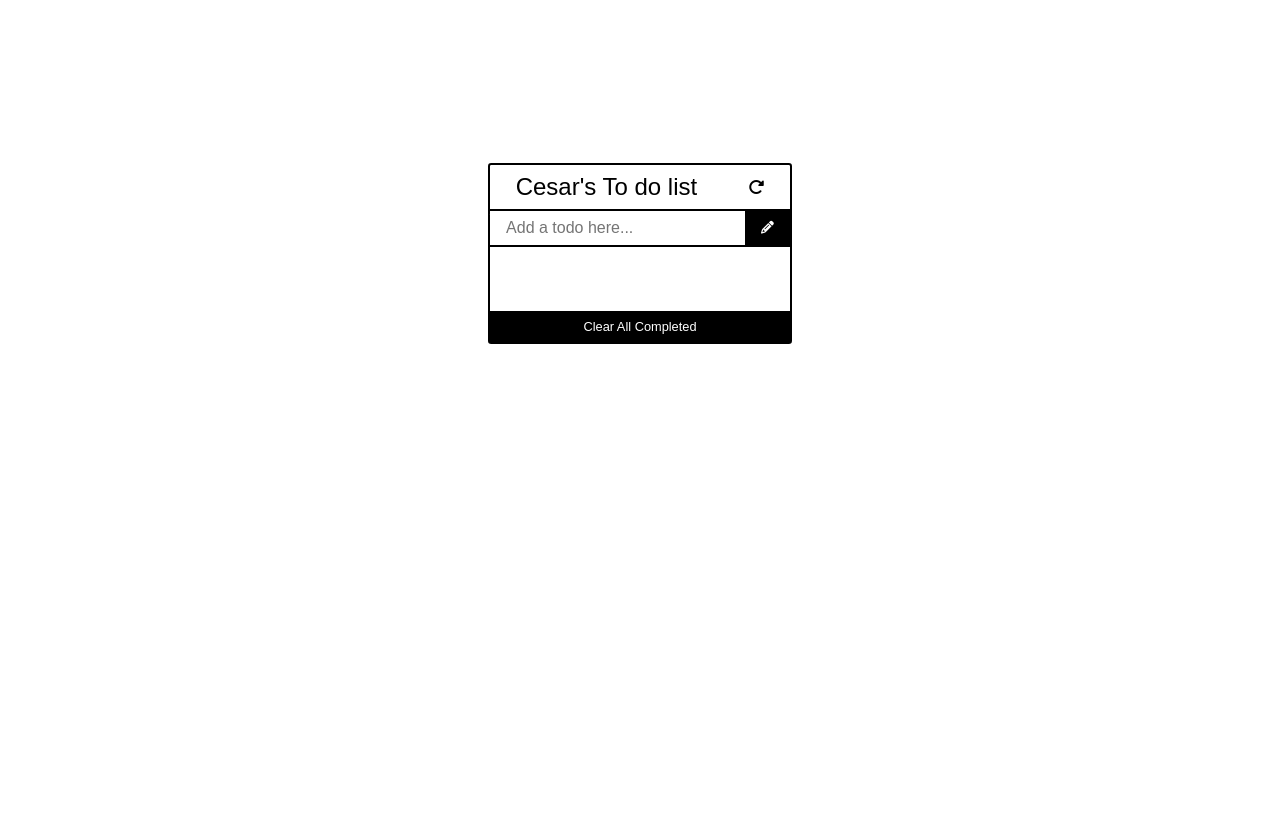
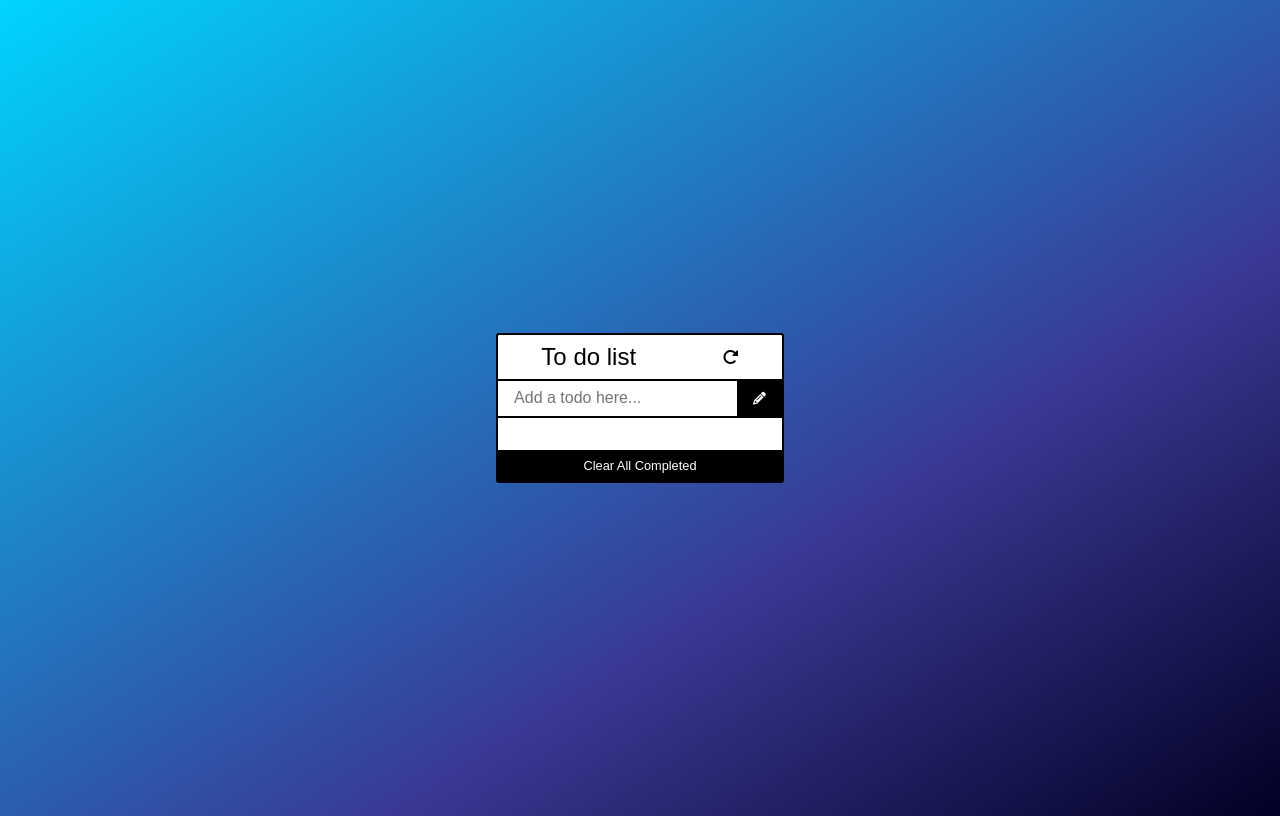
Before and after one commit to cvalencia1991/To-Do-List, a website built with webpack: page src/index.html in a window 1280 px wide. Built offline with nearby package versions, Linux system fonts and the light colour scheme.

Commit message:
Upgrade Ux Desing

```diff
--- a/src/index.html
+++ b/src/index.html
@@ -10,7 +10,7 @@
         <div class="container">
             <div class="TodoContainer">
             <div class="title">
-                <h1>Cesar's To do list</h1>
+                <h1>To do list</h1>
                 <i class="fa-solid fa-rotate-right"></i>
             </div>
             <form id="form" action="">
--- a/src/styles.scss
+++ b/src/styles.scss
@@ -1,25 +1,28 @@
 @import url('https://fonts.googleapis.com/css2?family=Fira+Sans&display=swap');
+
+$primary-color: #000;
+$secondary-color: #fff;
+
 
 html{
   font-family: 'Tilt Neon', sans-serif;
+  background: linear-gradient(to left top, rgba(2,0,36,1) 0%, rgb(57, 57, 149) 35%, rgba(0,212,255,1) 100%);
 }
 
 
   .container{
     display: flex;
-    flex-direction: column;
+    flex-direction: row;
     align-items: center;
-    justify-content: space-around;
     height: 100vh;
+    justify-content: center;
 
 
     .TodoContainer{
-      display: flex;
-      flex-direction: column;
       align-items: center;
-      justify-content: center;
       border: 2px solid #000;
       border-radius: 0.2rem;
+      background: $secondary-color;
 
     .title{
       display: flex;
@@ -39,34 +42,34 @@ html{
     #clearall{
       font-size: 0.8rem;
       font-weight: 400;
-      color: #fff;
+      color: $secondary-color;
       width: 100%;
-      background: #000;
+      background: $primary-color;
       border: none;
       padding: 0.5rem 1rem;
       cursor: pointer;
       transition: all 0.3s ease-in-out;
 
       &:hover{
-        background: #fff;
-        color: #000;
+        background: $secondary-color;
+        color: $primary-color;
       }
     }
     #submit{
       font-size: 0.8rem;
       font-weight: 400;
-      color: #fff;
-      background: #000;
+      color: $secondary-color;
+      background: $primary-color;
       border: none;
-      height: 100%;
       padding: 0.5rem 1rem;
       cursor: pointer;
       justify-content: space-around;
       transition: all 0.3s ease-in-out;
+      height: 2.7em;
 
       &:hover{
-        background: #fff;
-        color: #000;
+        background: $secondary-color;
+        color: $primary-color;
       }
     }
 
@@ -86,7 +89,6 @@ html{
         padding: 0.5rem 1rem;
         border: none;
         border-radius: 0.2rem;
-        margin-right: 1rem;
       }
 
     }
```
